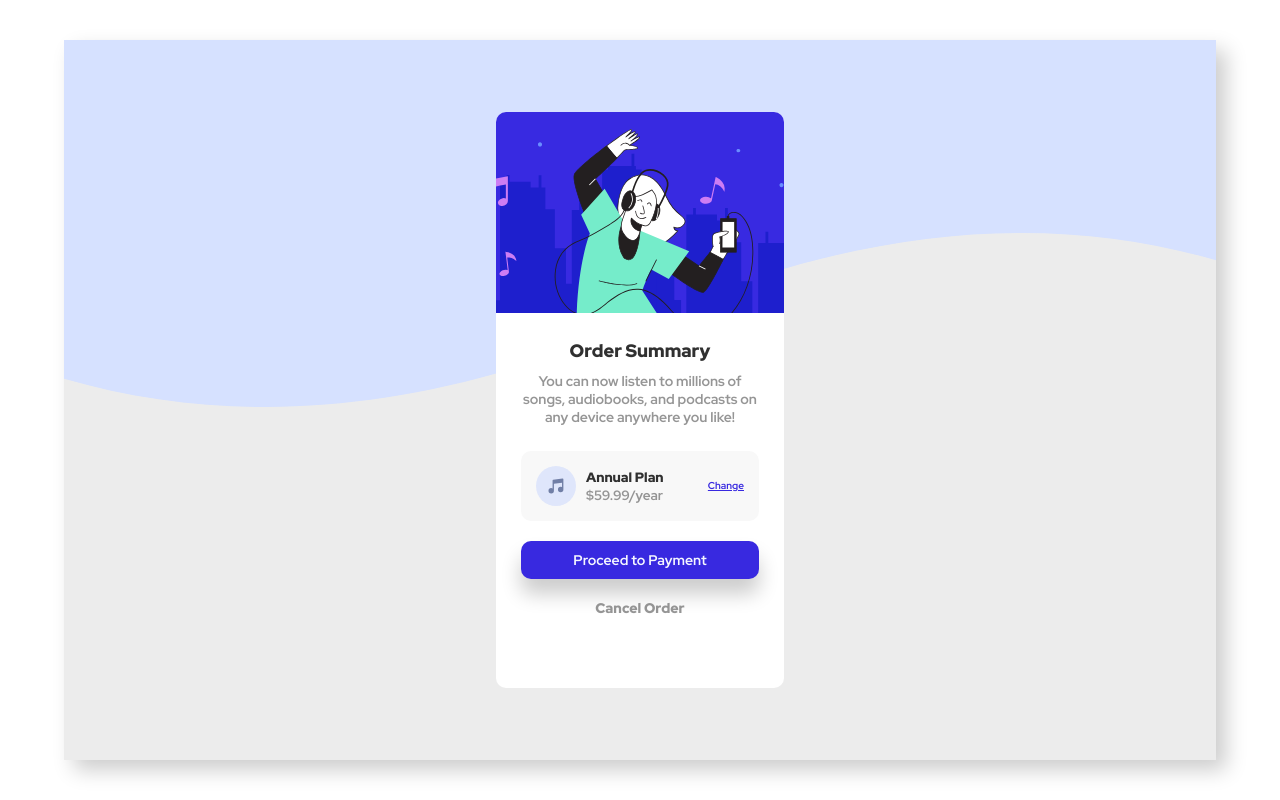
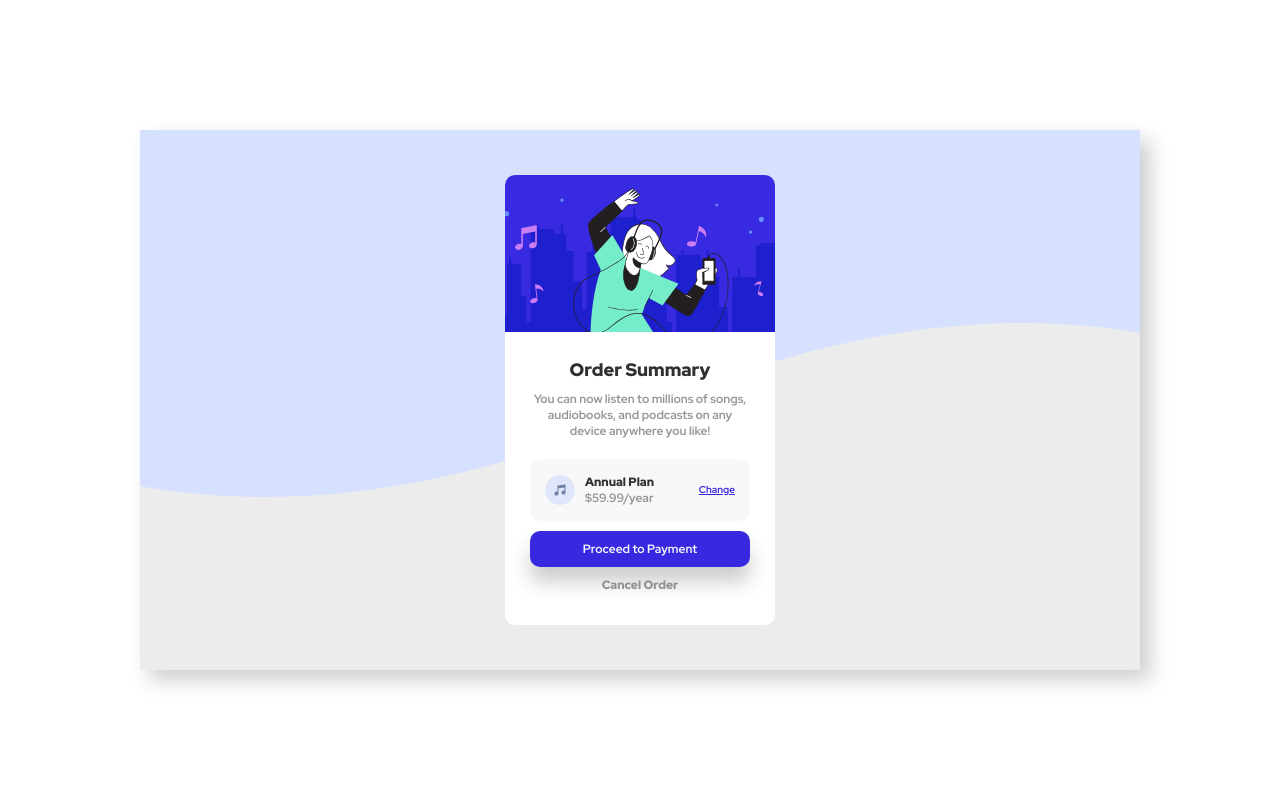
Before and after one commit to frontendparham/Order-Summary-Card, a plain HTML site: page index.html in a window 1280 px wide. Drawn offline with Linux system fonts and the light colour scheme.

Commit message:
update the style.css

```diff
--- a/style.css
+++ b/style.css
@@ -39,8 +39,8 @@ body {
   background: rgb(236, 236, 236) url(images/pattern-background-desktop.svg)
     no-repeat top;
   background-position-y: -7rem;
-  width: 90%;
-  height: 90%;
+  width: 100rem;
+  height: 54rem;
   box-shadow: 1rem 1rem 2rem rgba(0, 0, 0, 0.2);
   display: flex;
   justify-content: center;
@@ -53,8 +53,8 @@ body {
 /* --------------------------------------- */
 
 .card {
-  width: 25%;
-  height: 80%;
+  width: 27rem;
+  height: 45rem;
   background-color: #fff;
   border-radius: 1rem;
 }
@@ -88,7 +88,7 @@ h1 {
 }
 
 p {
-  font-size: 1.4rem;
+  font-size: 1.2rem;
   color: rgba(121, 121, 121, 0.788);
 }
 
@@ -101,7 +101,7 @@ p {
 /* --------------------------------------- */
 
 .card__main--price {
-  margin-top: 1.5rem;
+  margin-top: 1rem;
   width: 100%;
   padding: 1.5rem;
   background-color: rgb(248, 248, 248);
@@ -111,11 +111,11 @@ p {
 }
 
 .music-img {
-  width: 4rem;
+  width: 3rem;
 }
 
 h2 {
-  font-size: 1.35rem;
+  font-size: 1.2rem;
   text-align: left;
   font-weight: 900;
   margin-left: 1rem;
@@ -144,8 +144,8 @@ h2 span {
 /* --------------------------------------- */
 
 .card__main--buttons {
-  font-size: 1.4rem;
-  margin-top: 2rem;
+  font-size: 1.2rem;
+  margin-top: 1rem;
   display: flex;
   flex-direction: column;
   justify-content: flex-start;
@@ -170,7 +170,7 @@ h2 span {
 
 .cancel-btn:link,
 .cancel-btn:visited {
-  margin-top: 2rem;
+  margin-top: 1rem;
   font-weight: 900;
   color: rgba(121, 121, 121, 0.788);
   text-decoration: none;
```
